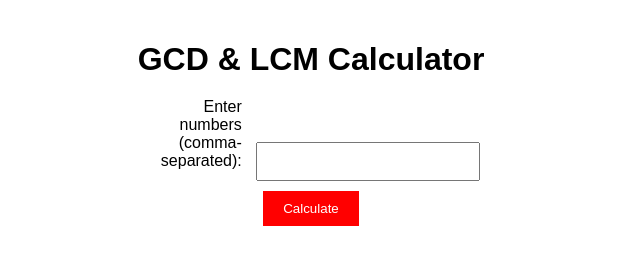
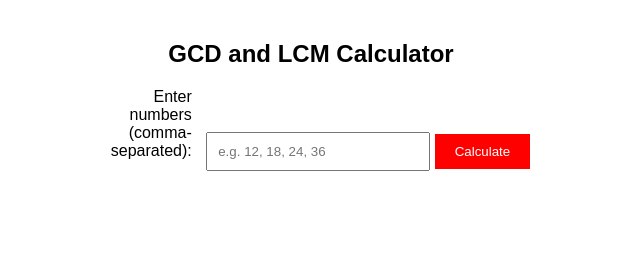
Before and after one commit to Shafikul-Islam-Ashik/Gcd_Lcm-calculator-for-students, a plain HTML site: page index.html in a window 1280 px wide. Shown: the whole page, without its empty margins (329-969 px from the left). Drawn offline with Linux system fonts and the light colour scheme.

Commit message:
Update index.html

```diff
--- a/index.html
+++ b/index.html
@@ -1,17 +1,20 @@
- <!DOCTYPE html>
+  <!DOCTYPE html>
 <html>
 <head>
-    <title>GCD & LCM Calculator</title>
-    <link rel="stylesheet" type="text/css" href="style.css">
+  <title>GCD and LCM Calculator</title>
+  <link rel="stylesheet" href="style.css">
 </head>
 <body>
-    <h1>GCD & LCM Calculator</h1>
-    <div class="input-container">
-        <label for="numbers">Enter numbers (comma-separated):</label>
-        <input type="text" id="numbers">
+  <div class="main">
+    <div class="calculator">
+      <h2>GCD and LCM Calculator</h2>
+      <label for="numbers">Enter numbers (comma-separated):</label>
+      <input type="text" id="numbers" placeholder="e.g. 12, 18, 24, 36">
+      <button onclick="calculate()">Calculate</button>
+      <div id="result_wrapper"></div>
     </div>
-    <button onclick="calculate()">Calculate</button>
-    <div id="result"></div>
-    <script src="script.js"></script>
+  </div>
+
+  <script src="script.js"></script>
 </body>
 </html>
```
